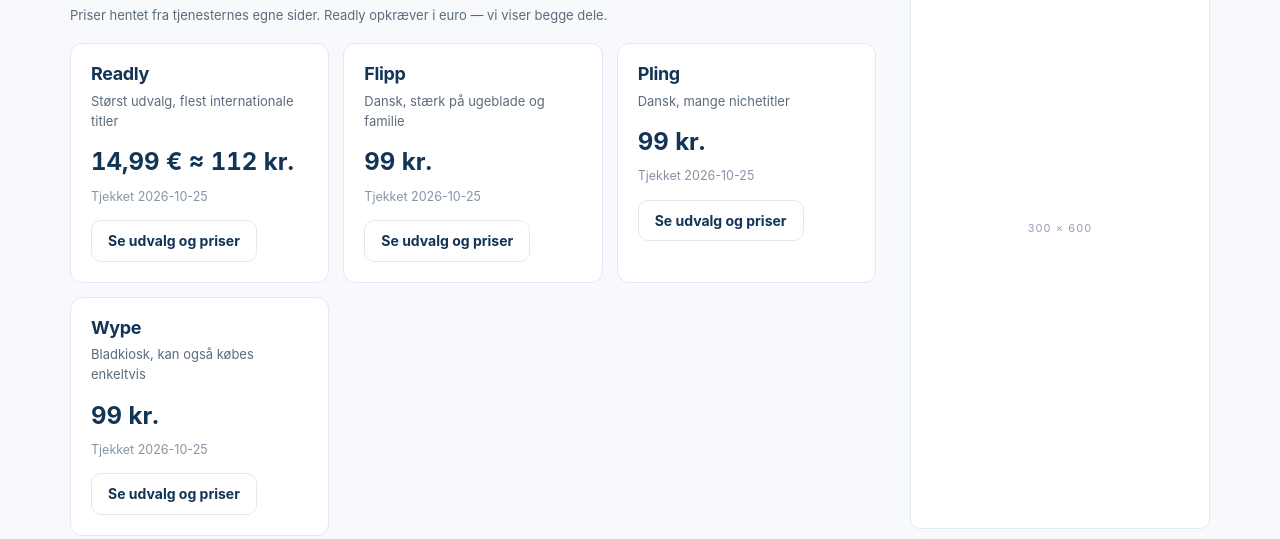
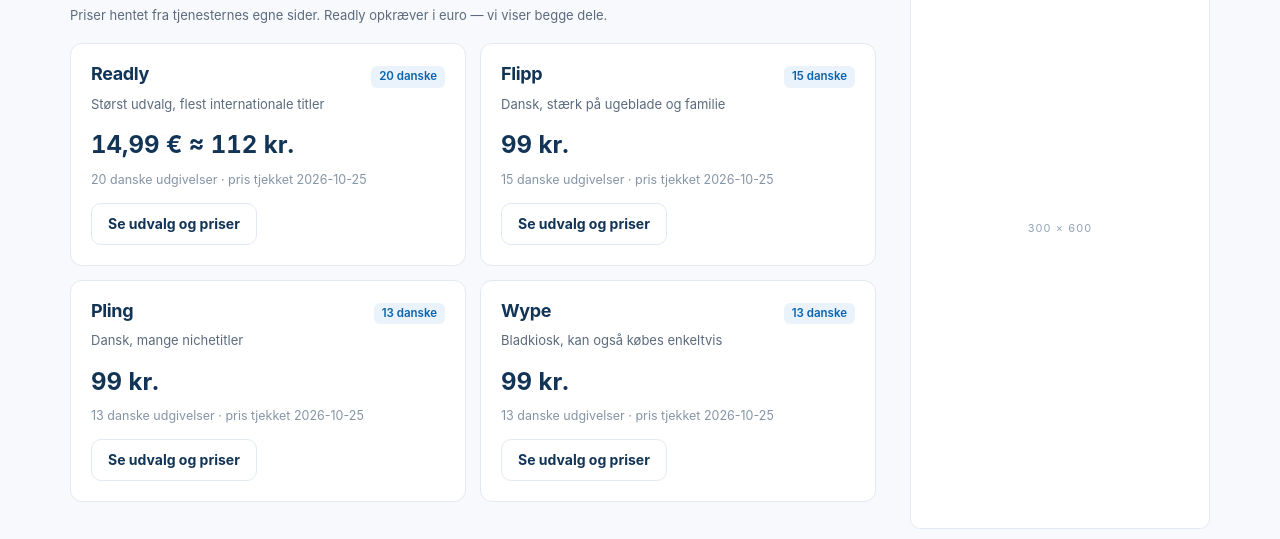
Before and after one commit to hooah-web/readmagasiner, an Astro site: page / in a window 1280 px wide. Shown: the part 406-945 px from the top of the page. Built offline with nearby package versions, Linux system fonts and the light colour scheme; Astro itself is replaced by a stand-in of ours.

Commit message:
feat: 2x2 tjenestekort med antal danske udgivelser + søgefelt i kataloget
- Forsiden: de fire tjenester i 2x2 med 'X danske udgivelser' pr. kort
- Katalog: søgefelt med auto-forslag øverst
- Mobil: tjenestekort i én kolonne

```diff
--- a/src/pages/index.astro
+++ b/src/pages/index.astro
@@ -1,6 +1,6 @@
 ---
 import Base from "../layouts/Base.astro";
-import { magasiner, priser, TJENESTER, prisTekst, prisHoved } from "../lib/site";
+import { magasiner, priser, TJENESTER, prisTekst, prisHoved, udvalgFor } from "../lib/site";
 
 const populære = [
   "Billed-Bladet", "Hjemmet", "Se og Hør", "ALT for damerne",
@@ -40,19 +40,23 @@ const medDigital = danske.filter((m) => m.digitalt.length).length;
           <p class="small" style="margin:8px 0 18px">
             Priser hentet fra tjenesternes egne sider. Readly opkræver i euro — vi viser begge dele.
           </p>
-          <div class="grid svc">
+          <div class="grid" style="grid-template-columns:repeat(2,minmax(0,1fr))" id="tjenestegrid">
             {TJENESTER.map((t) => {
               const p = priser[t.key];
               const hoved = prisHoved(p);
+              const antal = udvalgFor(t.navn).danske.length;
               return (
                 <div class="card">
-                  <h3>{t.navn}</h3>
+                  <div style="display:flex;justify-content:space-between;align-items:baseline;gap:12px">
+                    <h3>{t.navn}</h3>
+                    <span class="tag">{antal} danske</span>
+                  </div>
                   <p class="small" style="margin:6px 0 12px">{t.note}</p>
                   <div style="font-size:24px;font-weight:750;font-variant-numeric:tabular-nums">
                     {prisTekst(prisHoved(p))}
                   </div>
                   <p class="meta" style="margin:6px 0 14px">
-                    {p?.checked_at ? `Tjekket ${p.checked_at.slice(0, 10)}` : "Ikke tjekket endnu"}
+                    {antal} danske udgivelser · {p?.checked_at ? `pris tjekket ${p.checked_at.slice(0, 10)}` : "ikke tjekket endnu"}
                   </p>
                   <a class="btn ghost" href={`/tjenester/${t.key}/`} style="display:inline-block;padding:9px 16px;font-size:14px">
                     Se udvalg og priser
--- a/src/pages/magasiner/index.astro
+++ b/src/pages/magasiner/index.astro
@@ -33,6 +33,10 @@ const grupper = [
             kan læses digitalt hos mindst én tjeneste. Vi har også {udenlandske.length} udenlandske titler registreret —
             dem viser vi separat nedenfor.
           </p>
+          <form class="search" action="/soeg/" method="get" role="search" style="margin-top:18px;max-width:520px">
+            <input type="search" name="q" data-autosuggest placeholder="Søg i de 150 blade…" aria-label="Søg på et blad" autocomplete="off" />
+            <button class="btn" type="submit">Søg</button>
+          </form>
           <p style="margin-top:16px">
             {TJENESTER.map((t) => {
               const n = magasiner.filter((m) => m.digitalt.includes(t.navn)).length;
--- a/src/styles/global.css
+++ b/src/styles/global.css
@@ -91,3 +91,5 @@ h1+p,h2+p{margin-top:10px}
 .suggest .nm{font-weight:600;flex:1}
 .suggest .tp{font-size:11.5px;color:#8695a6;text-transform:uppercase;letter-spacing:.08em}
 .suggest .empty{padding:12px 14px;font-size:13.5px;color:#8695a6}
+
+@media(max-width:700px){ #tjenestegrid{grid-template-columns:1fr !important} }
```
